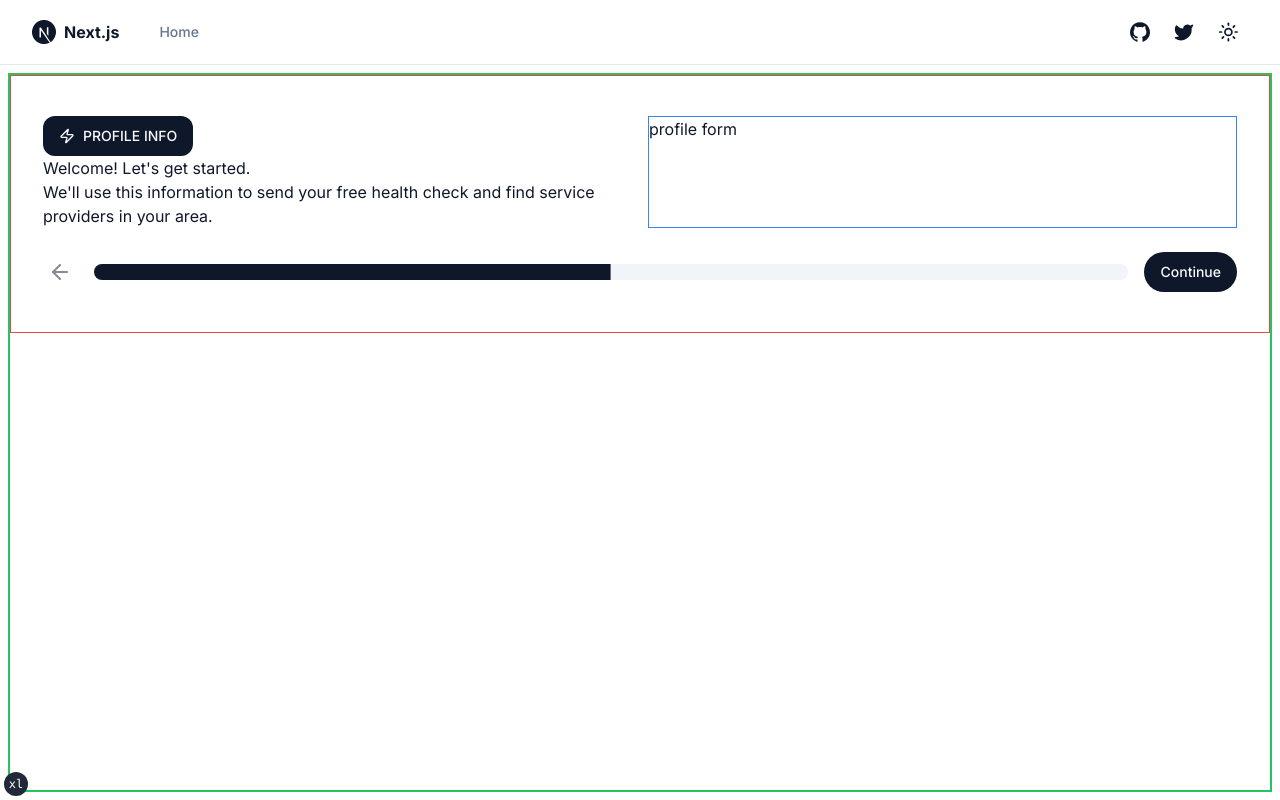
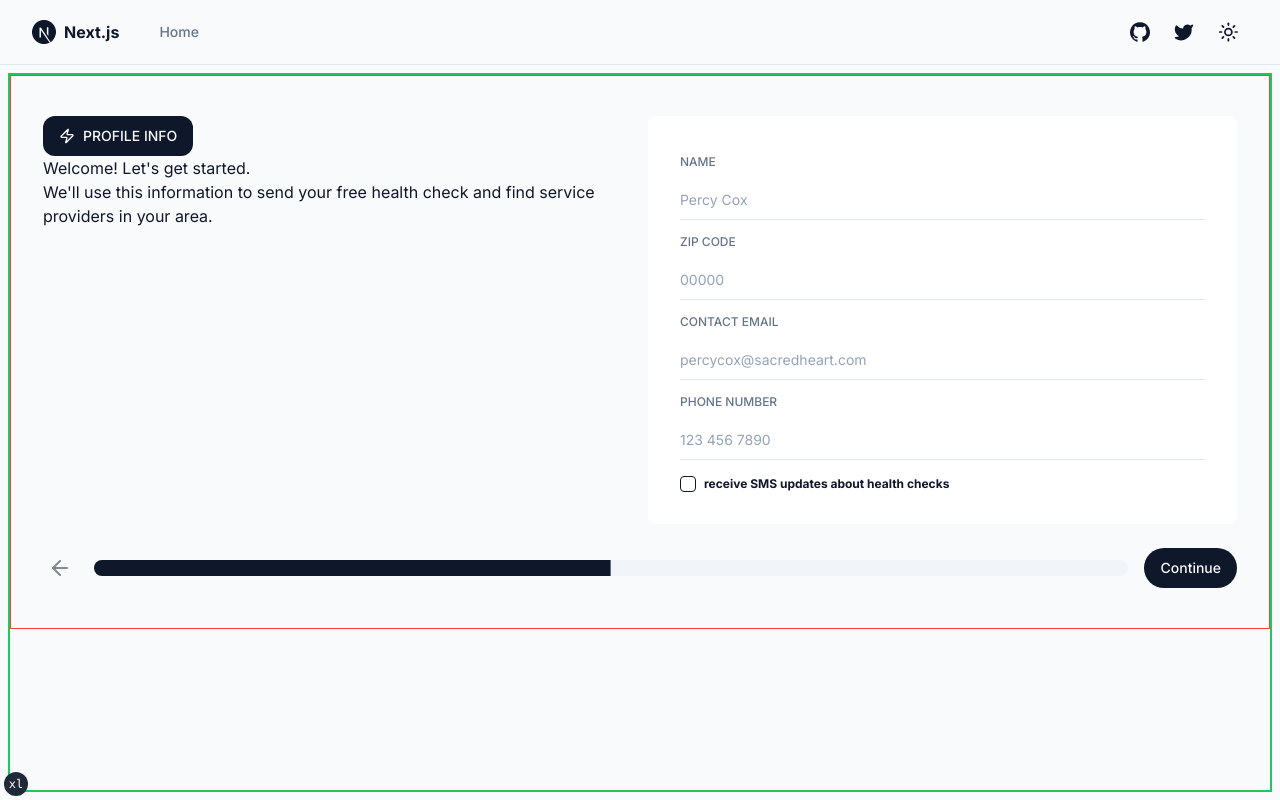
Before and after one commit to nemanjam/multistep-form, a Next.js app: page / in a window 1280 px wide. Built offline with nearby package versions, Linux system fonts and the light colour scheme.

Commit message:
style profile form

```diff
--- a/components/multistep-form/form-profile.tsx
+++ b/components/multistep-form/form-profile.tsx
@@ -1,5 +1,7 @@
 import { FC } from 'react';
+import { UseFormReturn } from 'react-hook-form';
 
+import { RegisterSchemaValues } from '@/lib/schemas';
 import {
   FormControl,
   FormField,
@@ -9,21 +11,81 @@ import {
 } from '@/components/ui/form';
 import { Input } from '@/components/ui/input';
 
-interface Props {}
+import { Checkbox } from '../ui/checkbox';
 
-const FormProfile: FC<Props> = () => {
+interface Props {
+  form: UseFormReturn<RegisterSchemaValues>;
+}
+// xs bg-slate, md bg-white, lg mg-slate
+const FormProfile: FC<Props> = ({ form }) => {
   return (
-    <div className="flex justify-between gap-4">
+    <div className="space-y-2 rounded-lg p-8 bg-white">
       <FormField
         control={form.control}
         name="name"
         render={({ field }) => (
           <FormItem className="w-full">
-            <FormLabel>Name</FormLabel>
+            <FormLabel className="uppercase">Name</FormLabel>
             <FormControl>
-              <Input placeholder="Full name" {...field} />
+              <Input placeholder="Percy Cox" {...field} />
             </FormControl>
             <FormMessage />
+          </FormItem>
+        )}
+      />
+      <FormField
+        control={form.control}
+        name="zip"
+        render={({ field }) => (
+          <FormItem className="w-full">
+            <FormLabel>Zip code</FormLabel>
+            <FormControl>
+              <Input placeholder="00000" {...field} />
+            </FormControl>
+            <FormMessage />
+          </FormItem>
+        )}
+      />
+      <FormField
+        control={form.control}
+        name="email"
+        render={({ field }) => (
+          <FormItem className="w-full">
+            <FormLabel>Contact email</FormLabel>
+            <FormControl>
+              <Input placeholder="percycox@sacredheart.com" {...field} />
+            </FormControl>
+            <FormMessage />
+          </FormItem>
+        )}
+      />
+      <FormField
+        control={form.control}
+        name="phone"
+        render={({ field }) => (
+          <FormItem className="w-full">
+            <FormLabel>Phone number</FormLabel>
+            <FormControl>
+              <Input placeholder="123 456 7890" {...field} />
+            </FormControl>
+            <FormMessage />
+          </FormItem>
+        )}
+      />
+      <FormField
+        control={form.control}
+        name="receiveSms"
+        render={({ field }) => (
+          <FormItem className="flex flex-row items-start space-x-2 space-y-0 !mt-4">
+            <FormControl>
+              <Checkbox
+                checked={field.value}
+                onCheckedChange={field.onChange}
+              />
+            </FormControl>
+            <FormLabel variant="checkbox">
+              receive SMS updates about health checks
+            </FormLabel>
           </FormItem>
         )}
       />
--- a/components/multistep-form/register-flow.tsx
+++ b/components/multistep-form/register-flow.tsx
@@ -4,7 +4,8 @@ import { FC, useState } from 'react';
 import { zodResolver } from '@hookform/resolvers/zod';
 import { useForm } from 'react-hook-form';
 
-import { registerSchema, RegisterSchemaType } from '@/lib/schemas';
+import { registerSchema, RegisterSchemaValues } from '@/lib/schemas';
+import { Form } from '@/components/ui/form';
 import Navigation from '@/components/multistep-form/navigation';
 import StepProfile from '@/components/multistep-form/step-profile';
 import StepVehicle from '@/components/multistep-form/step-vehicle';
@@ -34,7 +35,7 @@ const defaultValues = {
 const RegisterFlow: FC = () => {
   const [currentStep, setCurrentStep] = useState(0);
 
-  const form = useForm<RegisterSchemaType>({
+  const form = useForm<RegisterSchemaValues>({
     resolver: zodResolver(registerSchema),
     defaultValues,
   });
@@ -52,17 +53,17 @@ const RegisterFlow: FC = () => {
   };
 
   return (
-    <>
+    <Form {...form}>
       <form>
-        {currentStep === 0 && <StepProfile />}
-        {currentStep === 1 && <StepVehicle />}
+        {currentStep === 0 && <StepProfile form={form} />}
+        {currentStep === 1 && <StepVehicle form={form} />}
       </form>
       <Navigation
         onNext={handleNextStep}
         onBack={handlePrevStep}
         currentStep={currentStep}
       />
-    </>
+    </Form>
   );
 };
 
--- a/components/multistep-form/step-profile.tsx
+++ b/components/multistep-form/step-profile.tsx
@@ -1,11 +1,17 @@
 import { FC } from 'react';
 import { Zap } from 'lucide-react';
+import { UseFormReturn } from 'react-hook-form';
 
+import { RegisterSchemaValues } from '@/lib/schemas';
 import { Button } from '@/components/ui/button';
 
-interface Props {}
+import FormProfile from './form-profile';
 
-const StepProfile: FC<Props> = () => {
+interface Props {
+  form: UseFormReturn<RegisterSchemaValues>;
+}
+
+const StepProfile: FC<Props> = ({ form }) => {
   return (
     <div className="flex justify-between gap-4">
       <div className="basis-1/2">
@@ -19,7 +25,9 @@ const StepProfile: FC<Props> = () => {
           find service providers in your area.
         </p>
       </div>
-      <div className="basis-1/2 border border-blue-500">profile form</div>
+      <div className="basis-1/2">
+        <FormProfile form={form} />
+      </div>
     </div>
   );
 };
--- a/components/multistep-form/step-vehicle.tsx
+++ b/components/multistep-form/step-vehicle.tsx
@@ -1,9 +1,13 @@
 import { FC } from 'react';
 import { CarFront } from 'lucide-react';
+import { UseFormReturn } from 'react-hook-form';
 
+import { RegisterSchemaValues } from '@/lib/schemas';
 import { Button } from '@/components/ui/button';
 
-interface Props {}
+interface Props {
+  form: UseFormReturn<RegisterSchemaValues>;
+}
 
 const StepVehicle: FC<Props> = () => {
   return (
--- a/components/ui/form.tsx
+++ b/components/ui/form.tsx
@@ -1,5 +1,4 @@
 import * as React from 'react';
-import * as LabelPrimitive from '@radix-ui/react-label';
 import { Slot } from '@radix-ui/react-slot';
 import {
   Controller,
@@ -85,8 +84,8 @@ const FormItem = React.forwardRef<
 FormItem.displayName = 'FormItem';
 
 const FormLabel = React.forwardRef<
-  React.ElementRef<typeof LabelPrimitive.Root>,
-  React.ComponentPropsWithoutRef<typeof LabelPrimitive.Root>
+  React.ElementRef<typeof Label>,
+  React.ComponentPropsWithoutRef<typeof Label>
 >(({ className, ...props }, ref) => {
   const { error, formItemId } = useFormField();
 
--- a/components/ui/input.tsx
+++ b/components/ui/input.tsx
@@ -11,7 +11,7 @@ const Input = React.forwardRef<HTMLInputElement, InputProps>(
       <input
         type={type}
         className={cn(
-          'flex h-10 w-full rounded-md border border-input bg-background px-3 py-2 text-sm ring-offset-background file:border-0 file:bg-transparent file:text-sm file:font-medium file:text-foreground placeholder:text-muted-foreground focus-visible:outline-none focus-visible:ring-2 focus-visible:ring-ring focus-visible:ring-offset-2 disabled:cursor-not-allowed disabled:opacity-50',
+          'flex h-10 w-full border-b border-input bg-transparent py-2 text-sm ring-offset-background file:border-0 file:bg-transparent file:text-sm file:font-medium file:text-foreground placeholder:text-slate-400 focus-visible:outline-none focus-visible:border-ring disabled:cursor-not-allowed disabled:opacity-50',
           className
         )}
         ref={ref}
--- a/components/ui/label.tsx
+++ b/components/ui/label.tsx
@@ -5,20 +5,33 @@ import { cva, type VariantProps } from 'class-variance-authority';
 import { cn } from '@/lib/utils';
 
 const labelVariants = cva(
-  'text-sm font-medium leading-none peer-disabled:cursor-not-allowed peer-disabled:opacity-70'
+  'text-sm font-medium leading-none peer-disabled:cursor-not-allowed peer-disabled:opacity-70',
+  {
+    variants: {
+      variant: {
+        input: 'text-xs uppercase text-muted-foreground',
+        checkbox: 'text-xs font-bold',
+      },
+    },
+    defaultVariants: {
+      variant: 'input',
+    },
+  }
 );
 
 const Label = React.forwardRef<
   React.ElementRef<typeof LabelPrimitive.Root>,
   React.ComponentPropsWithoutRef<typeof LabelPrimitive.Root> &
     VariantProps<typeof labelVariants>
->(({ className, ...props }, ref) => (
-  <LabelPrimitive.Root
-    ref={ref}
-    className={cn(labelVariants(), className)}
-    {...props}
-  />
-));
+>(({ className, variant, ...props }, ref) => {
+  return (
+    <LabelPrimitive.Root
+      ref={ref}
+      className={cn(labelVariants({ variant }), className)}
+      {...props}
+    />
+  );
+});
 Label.displayName = LabelPrimitive.Root.displayName;
 
 export { Label };
--- a/lib/schemas.ts
+++ b/lib/schemas.ts
@@ -11,4 +11,4 @@ export const registerSchema = z.object({
   model: z.string().min(1, 'Vehicle model is required'),
 });
 
-export type RegisterSchemaType = z.output<typeof registerSchema>;
+export type RegisterSchemaValues = z.output<typeof registerSchema>;
--- a/styles/globals.css
+++ b/styles/globals.css
@@ -4,7 +4,10 @@
 
 @layer base {
   :root {
-    --background: 0 0% 100%;
+    /* --background: 0 0% 100%; */
+    /* slate.50 */
+    --background: 210, 40%, 98%;
+
     --foreground: 222.2 47.4% 11.2%;
 
     --muted: 210 40% 96.1%;
@@ -76,6 +79,8 @@
   }
   body {
     @apply bg-background text-foreground;
-    font-feature-settings: "rlig" 1, "calt" 1;
+    font-feature-settings:
+      'rlig' 1,
+      'calt' 1;
   }
 }
```
Also changed, not shown: components/multistep-form/form-vehicle.tsx (+7 -2 lines).
